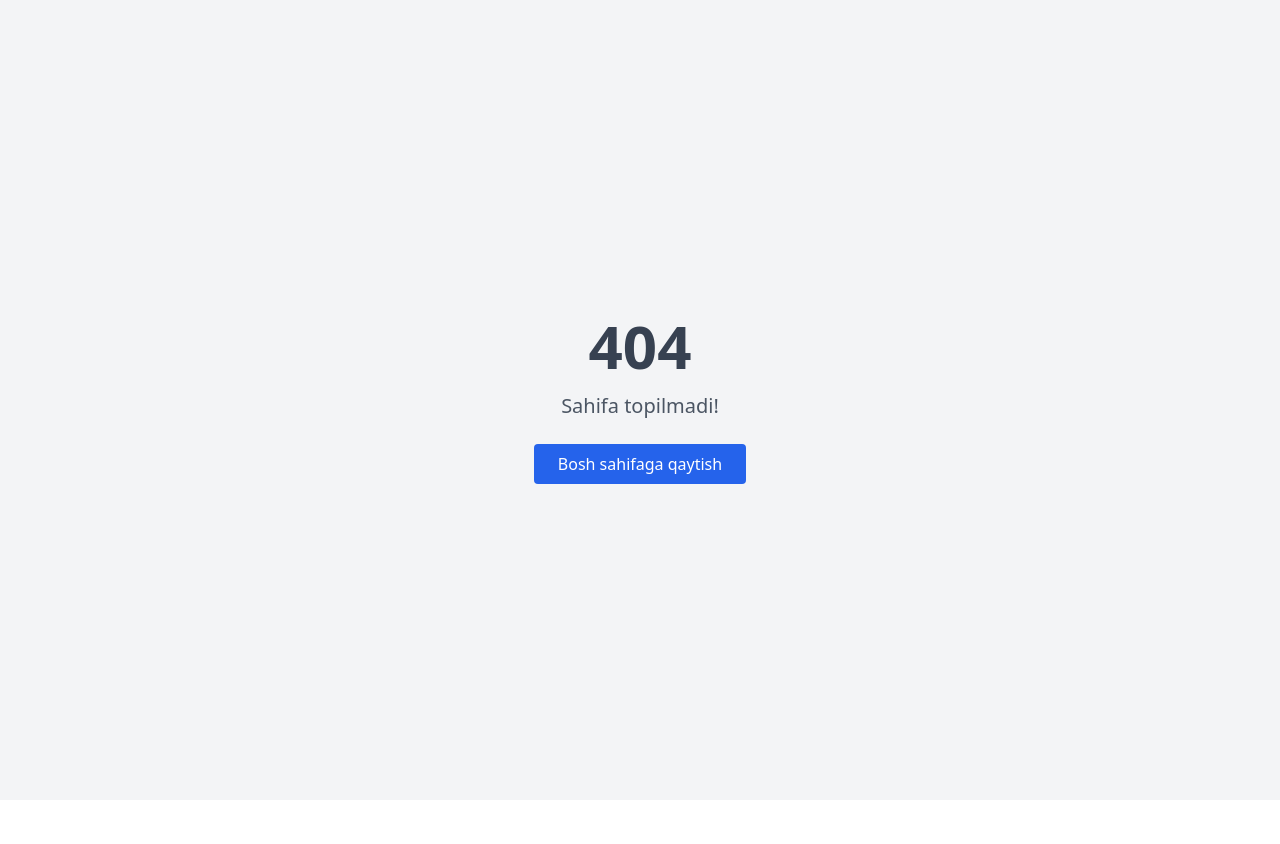
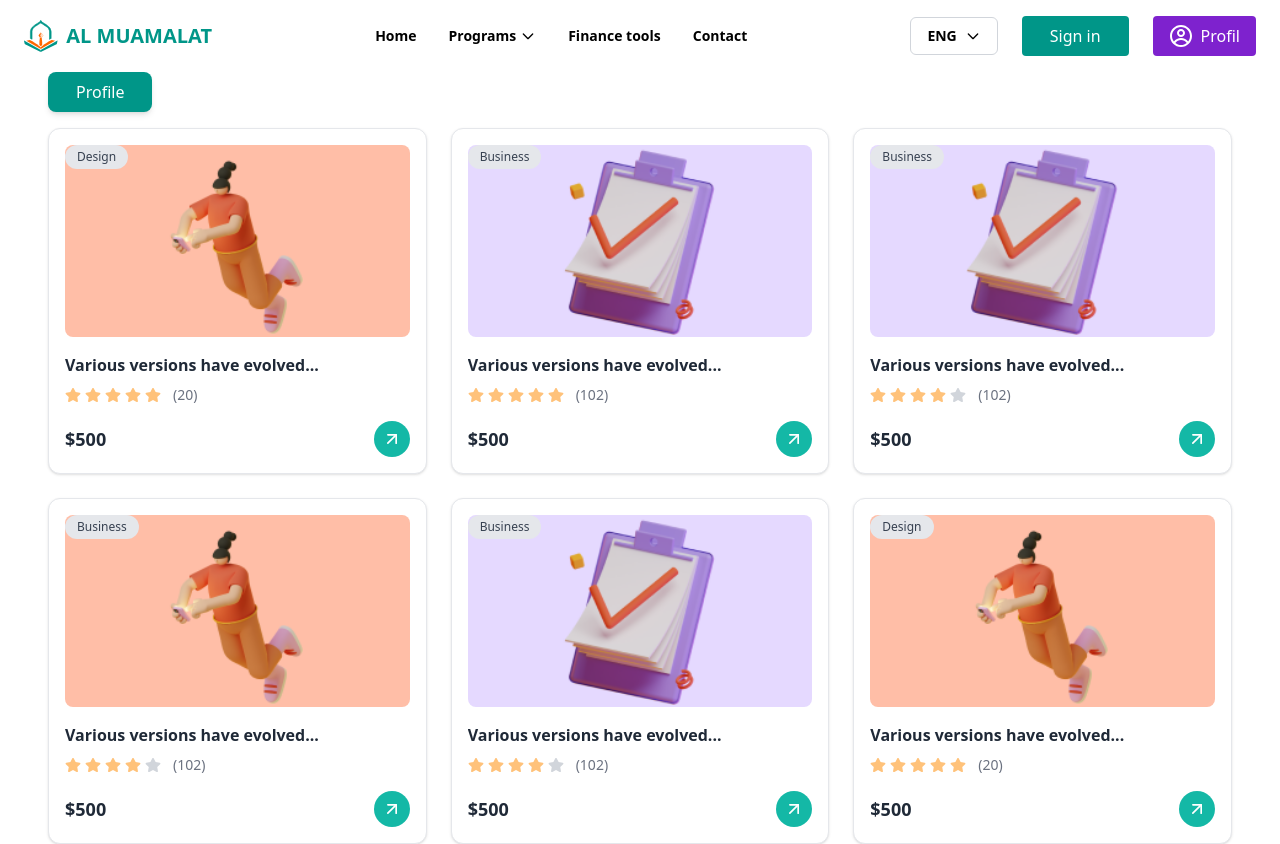
Before and after one commit to MamurovDilmurod/AL-MUAMALAT-, a React (Vite) app: page /courses in a window 1280 px wide. Before the commit this address had no page. Shown: the top 844 px of the page. Before the commit the page ends 800 px from the top, so only its background shows below. Built offline with nearby package versions, Linux system fonts and the light colour scheme.

Commit message:
Add Course component with sample data and styling

```diff
--- a/src/App.jsx
+++ b/src/App.jsx
@@ -8,6 +8,7 @@ import Contact from './pages/Contact'
 import Register from './components/Register'
 import Profile from './components/Profile'
 import InternationalEducationalPrograms from './pages/InternationalEducationalPrograms'
+import Course from './components/Course'
 
 const App = () => {
   const router = createBrowserRouter(createRoutesFromElements(
@@ -17,6 +18,7 @@ const App = () => {
         <Route path='/contact' element={<Contact />} />
         <Route path='/profile' element={<Profile />} />
         <Route path='/InternationalEducationalPrograms' element={<InternationalEducationalPrograms />} />
+        <Route path='/courses' element={<Course />} />
       </Route>
       <Route path='/login' element={<Login />} />
       <Route path='/register' element={<Register />} />
--- /dev/null
+++ b/src/components/Course.jsx
@@ -0,0 +1,104 @@
+import React from 'react';
+import Sample from '../img/Sample.png';
+import Sample2 from '../img/Sample2.png';
+import { FaStar } from 'react-icons/fa';
+import { LuArrowUpRight } from 'react-icons/lu';
+import { Link } from 'react-router-dom';
+
+const Course = () => {
+    const courses = [
+        {
+            img: Sample,
+            title: 'Various versions have evolved...',
+            category: 'Design',
+            rating: 5,
+            reviews: 20,
+            price: '$500',
+        },
+        {
+            img: Sample2,
+            title: 'Various versions have evolved...',
+            category: 'Business',
+            rating: 5,
+            reviews: 102,
+            price: '$500',
+        },
+        {
+            img: Sample2,
+            title: 'Various versions have evolved...',
+            category: 'Business',
+            rating: 4,
+            reviews: 102,
+            price: '$500',
+        },
+        {
+            img: Sample,
+            title: 'Various versions have evolved...',
+            category: 'Business',
+            rating: 4,
+            reviews: 102,
+            price: '$500',
+        },
+        {
+            img: Sample2,
+            title: 'Various versions have evolved...',
+            category: 'Business',
+            rating: 4,
+            reviews: 102,
+            price: '$500',
+        },
+        {
+            img: Sample,
+            title: 'Various versions have evolved...',
+            category: 'Design',
+            rating: 5,
+            reviews: 20,
+            price: '$500',
+        },
+    ];
+
+    return (
+        <div className='max-w-[1320px] mx-auto px-8'>
+            <Link to={'/profile'}>  <button className="px-7 py-2 ml-4 rounded-lg bg-[#009688] text-white font-normal shadow-md hover:bg-[#007f6b] transition">
+                Profile
+            </button></Link>
+            <div className="grid grid-cols-1 gap-6 p-4 sm:grid-cols-2 md:grid-cols-4 xl:grid-cols-3 ">
+                {courses.map((course, index) => (
+                    <div
+                        key={index}
+                        className="relative p-4 transition-all bg-white border shadow rounded-xl hover:shadow-lg"
+                    >
+                        <span className="absolute px-3 py-1 text-xs font-medium text-gray-700 bg-gray-200 rounded-full top-4 left-4">
+                            {course.category}
+                        </span>
+                        <img
+                            src={course.img}
+                            alt="Course"
+                            className="object-cover w-full h-48 mb-4 rounded-lg"
+                        />
+                        <h3 className="mb-2 text-base font-semibold text-gray-800 line-clamp-2">
+                            {course.title}
+                        </h3>
+                        <div className="flex items-center gap-1 mb-2 text-yellow-400">
+                            {Array.from({ length: 5 }).map((_, i) => (
+                                <FaStar
+                                    key={i}
+                                    className={i < course.rating ? 'text-[#FFC27A]' : 'text-gray-300'}
+                                />
+                            ))}
+                            <span className="ml-2 text-sm text-gray-500">({course.reviews})</span>
+                        </div>
+                        <div className="flex items-center justify-between mt-4">
+                            <p className="text-lg font-bold text-gray-800">{course.price}</p>
+                            <button className="p-2 text-white bg-teal-500 rounded-full hover:bg-teal-600">
+                                <LuArrowUpRight className="text-xl" />
+                            </button>
+                        </div>
+                    </div>
+                ))}
+            </div>
+        </div>
+    );
+};
+
+export default Course;
--- a/src/components/Navbar.jsx
+++ b/src/components/Navbar.jsx
@@ -1,12 +1,14 @@
 import React, { useState } from 'react';
 import logo from '../img/logo.svg';
 import { Link } from 'react-router-dom';
+import { CgProfile } from "react-icons/cg";
 
 const Navbar = () => {
     const [isOpen1, setIsOpen1] = useState(false);
     const [selectedLanguage, setSelectedLanguage] = useState("ENG");
     const [isOpen, setIsOpen] = useState(false);
     const [isMobileMenuOpen, setIsMobileMenuOpen] = useState(false); // State for mobile menu
+
 
     const handleSelect = (language) => {
         setSelectedLanguage(language);
@@ -124,11 +126,16 @@ const Navbar = () => {
                         </button>
                     </Link>
                     {/* Profile button */}
-                    <Link to={'/profile'}>
-                        <button className="hidden py-2 text-white transition duration-300 bg-purple-700 rounded px-7 hover:bg-primary-dark md:block">
-                            Profile
+                    <Link to="/profile">
+                        <button
+                            type="button"
+                            className="items-center hidden gap-2 px-4 py-2 text-white transition duration-300 bg-purple-700 rounded md:flex hover:bg-purple-800"
+                        >
+                            <CgProfile className="w-6 h-6" />
+                            <span>Profil</span>
                         </button>
                     </Link>
+
                 </div>
             </div>
 
@@ -164,9 +171,11 @@ const Navbar = () => {
 
                             {isOpen1 && (
                                 <ul className="absolute w-48 py-2 mt-2 bg-white rounded-md shadow-lg">
-                                    <li className="px-4 py-2 text-sm text-gray-700 cursor-pointer hover:bg-primary hover:text-white">
-                                        International educational programs
-                                    </li>
+                                    <Link to={'/InternationalEducationalPrograms'}>
+                                        <li className="px-4 py-2 text-sm text-gray-700 cursor-pointer hover:bg-primary hover:text-white">
+                                            International educational programs
+                                        </li>
+                                    </Link>
                                     <li className="px-4 py-2 text-sm text-gray-700 cursor-pointer hover:bg-primary hover:text-white">
                                         Specialized courses
                                     </li>
@@ -181,7 +190,7 @@ const Navbar = () => {
                         </li>
 
                         <li className="text-sm font-semibold cursor-pointer hover:text-primary">Finance tools</li>
-                        <Link to={'contact'} className="text-sm font-semibold cursor-pointer hover:text-primary">Contact</Link>
+                        <Link to={'/contact'} className="text-sm font-semibold cursor-pointer hover:text-primary">Contact</Link>
                         <li>
                             <Link to={'/login'}>
                                 <button className="w-full py-2 text-white transition duration-300 rounded bg-primary px-7 hover:bg-primary-dark">
@@ -190,6 +199,16 @@ const Navbar = () => {
                             </Link>
                         </li>
                     </ul>
+                    <Link to="/profile">
+                        <button
+                            type="button"
+                            className="relative flex items-center justify-center w-full gap-2 px-4 py-2 text-white transition duration-300 bg-purple-700 rounded top-2 hover:bg-purple-800 md:hidden"
+                        >
+                            <CgProfile className="w-6 h-6" />
+                            <span>Profil</span>
+                        </button>
+                    </Link>
+
                 </div>
             )}
         </nav>
--- a/src/components/Profile.jsx
+++ b/src/components/Profile.jsx
@@ -1,5 +1,6 @@
 import React from 'react';
 import ozim from '../img/ozim.jpg';
+import { Link } from 'react-router-dom';
 
 function Profile() {
     return (
@@ -9,9 +10,11 @@ function Profile() {
                 <button className="px-7 py-2 rounded-lg bg-[#009688] text-white font-normal shadow-md hover:bg-[#007f6b] transition">
                     Profile
                 </button>
-                <button className="px-7 py-2 rounded-lg bg-[#009688] text-white font-normal shadow-md hover:bg-[#007f6b] transition">
-                    Courses
-                </button>
+                <Link to={'/courses'}>
+                    <button className="px-7 py-2 rounded-lg bg-[#009688] text-white font-normal shadow-md hover:bg-[#007f6b] transition">
+                        Courses
+                    </button>
+                </Link>
             </div>
 
 
```
